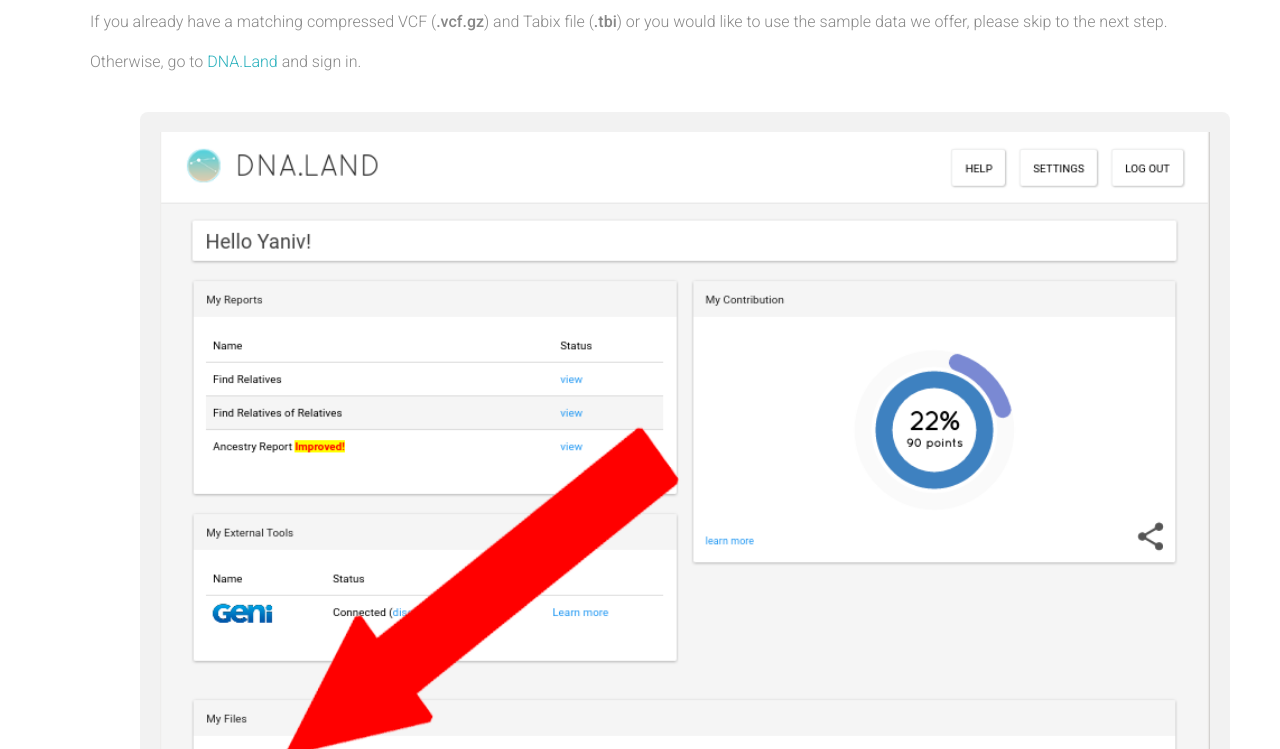
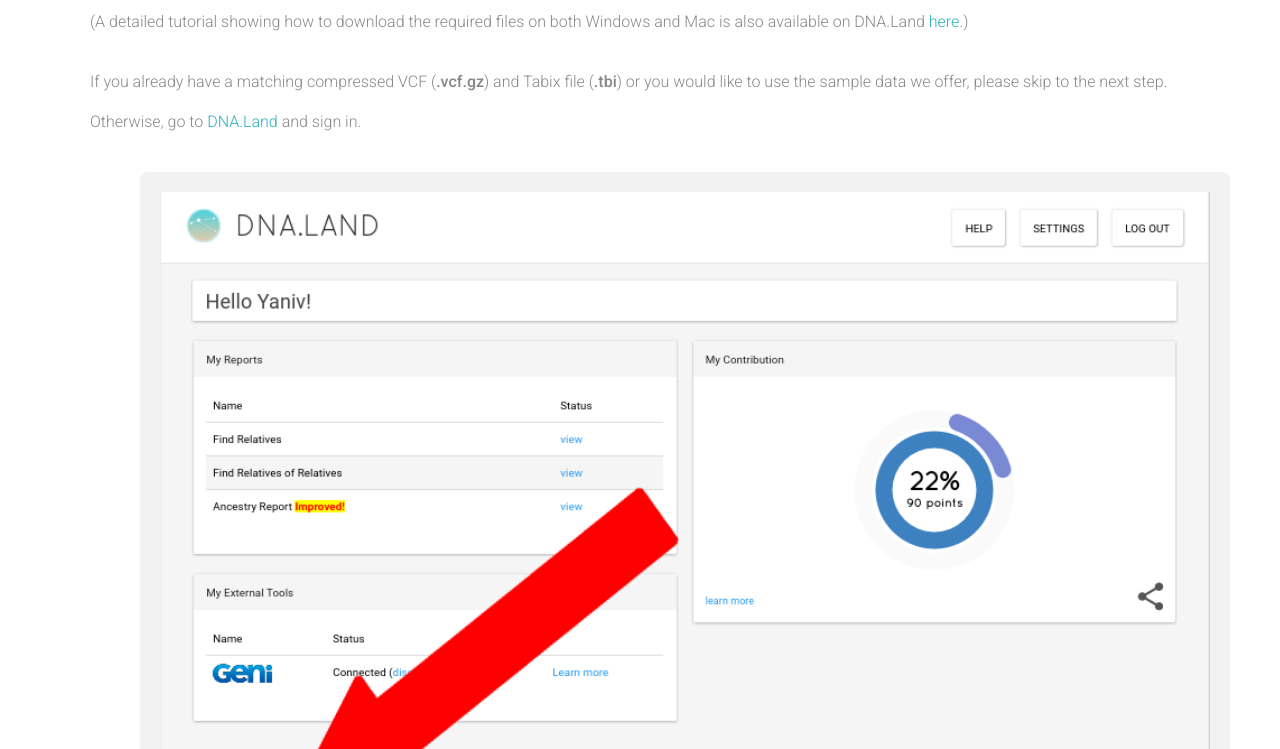
Before and after one commit to TeamErlich/dna-land-compass, a plain HTML site: page guide.html in a window 1280 px wide. Shown: the part 194-943 px from the top of the page. Drawn offline with nearby package versions, Linux system fonts and the light colour scheme.

Commit message:
Added link to
Added link to DNA.Land guide from guide.

```diff
--- a/guide.html
+++ b/guide.html
@@ -88,6 +88,12 @@
 		<ol style="text-align: left;">
 			<li>
 				<h4>Find your files</h4>
+
+				(A detailed tutorial showing how to download the required files on both Windows and Mac is also available on DNA.Land <a href="https://dna.land/vcf-info">here</a>.)
+
+				<br>
+				<br>
+
 				If you already have a matching compressed VCF (<strong>.vcf.gz</strong>) and Tabix file (<strong>.tbi</strong>) or you would like to use the sample data we offer, please skip to the next step.
 
 				<div class="buffer" style="height: 10px;"></div>
```
